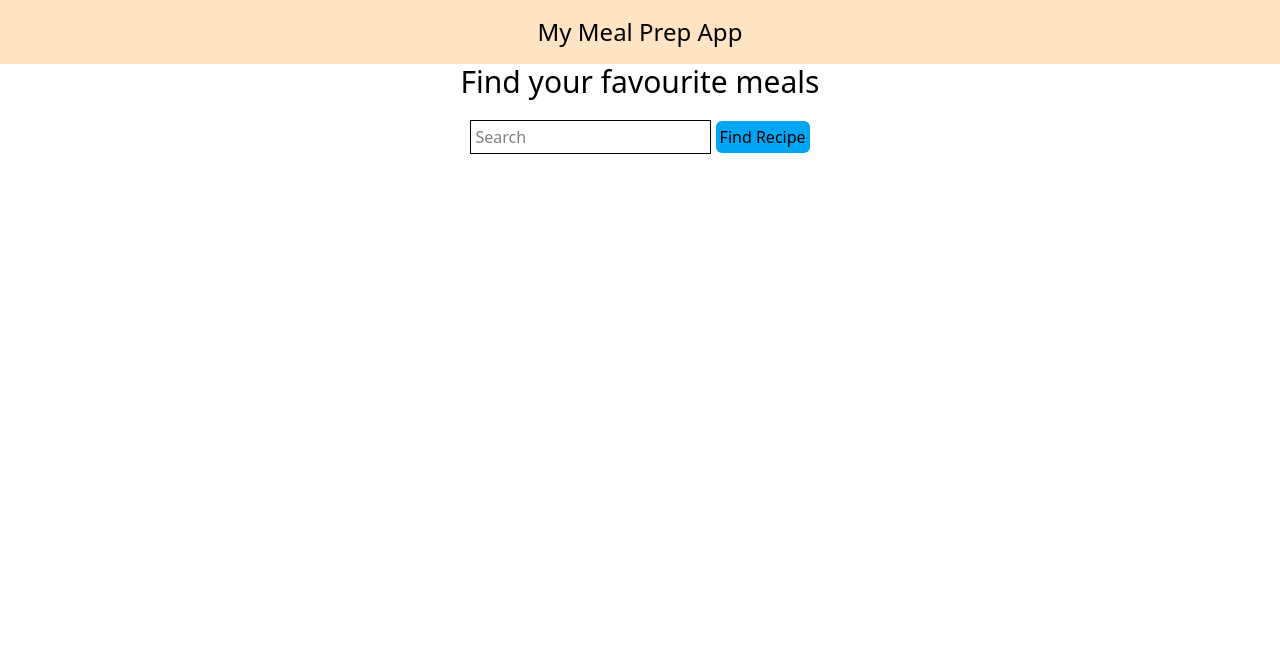
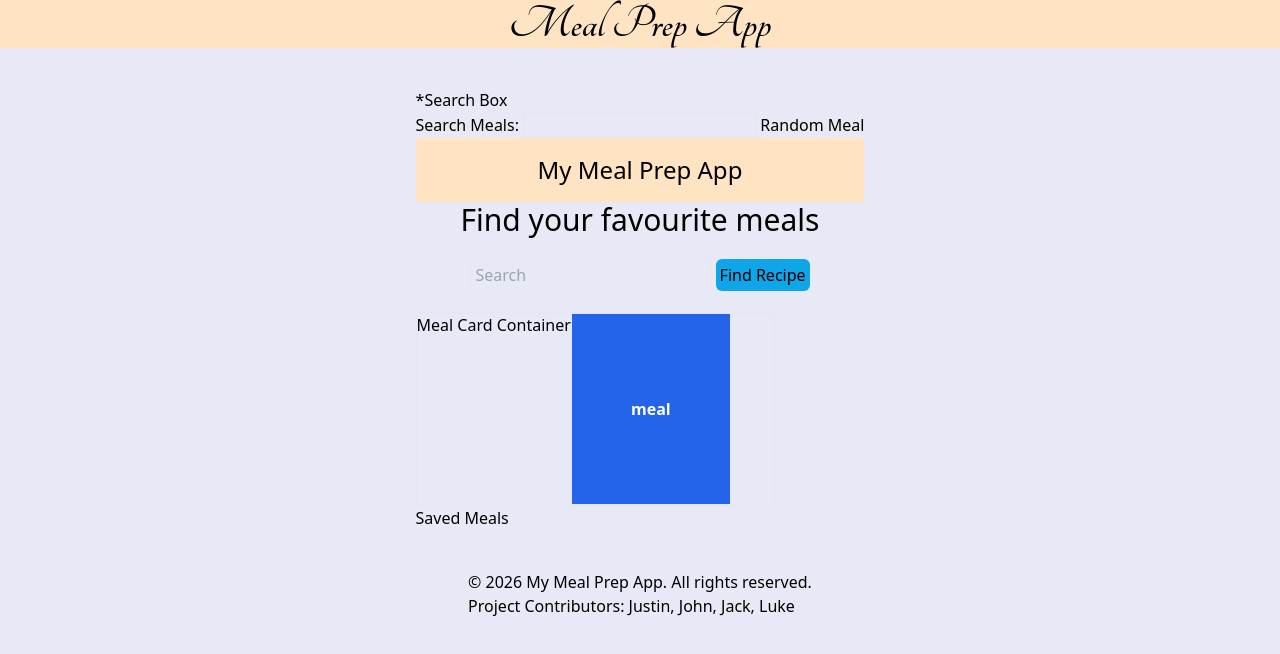
Before and after one commit to Cinnabonmon/Meal-Prep-App, a plain HTML site: page index.html in a window 1280 px wide. Drawn offline with nearby package versions, Linux system fonts and the light colour scheme; files that its build step writes are made by us from their sources; a web font is replaced by a local one.

Commit message:
add tailwind config for cdn and add fuctionality for flip cards

```diff
--- a/assets/CSS/styles.css
+++ b/assets/CSS/styles.css
@@ -1,3 +1,29 @@
+@import "tailwindcss";
+
+@import url("https://fonts.googleapis.com/css2?family=Google+Sans:ital,opsz,wght@0,17..18,400..700;1,17..18,400..700&family=Tangerine:wght@400;700&display=swap");
+
+.meal-card-container {
+  perspective: 1000px;
+}
+
+.meal-card {
+  transform-style: preserve-3d;
+  transition: transform 0.6s;
+}
+
+.meal-card-container:hover .meal-card {
+  transform: rotateY(180deg);
+}
+
+.meal-front,
+.meal-back {
+  backface-visibility: hidden;
+}
+
+.meal-back {
+  transform: rotateY(180deg);
+}
+
 @import "tailwindcss";
 
 :root {
--- a/assets/JS/index.js
+++ b/assets/JS/index.js
@@ -1 +1,2 @@
-const mealdbUrl = 'www.themealdb.com/api/json/v1/1/search.php?f='
+const mealdbUrl = 'www.themealdb.com/api/json/v1/1/search.php?f=';
+const cocktaildbUrl = 'www.thecocktaildb.com/api/json/v1/1/search.php?f=';
--- a/index.html
+++ b/index.html
@@ -1,5 +1,41 @@
-<!DOCTYPE html>
+<!doctype html>
 <html lang="en">
+  <head>
+    <meta charset="UTF-8" />
+    <meta name="viewport" content="width=device-width, initial-scale=1.0" />
+    <link rel="stylesheet" href="./assets/CSS/styles.css" />
+    <title>Document</title>
+    <script src="https://cdn.tailwindcss.com"></script>
+    <script>
+      tailwind.config = {
+        theme: {
+          extend: {
+            colors: {
+              background: "#e7eaf6",
+              primary: "#38598b",
+              secondary: "#a2a8d3",
+              dark: "#113f67",
+            },
+          },
+        },
+      };
+    </script>
+  </head>
+  <body class="flex w-full flex-col items-center gap-10 bg-background">
+    <header class="w-full">
+      <h1 class="text-5xl text-center font-['Tangerine'] font-bold">
+        Meal Prep App
+      </h1>
+    </header>
+    <main>
+      <nav>
+        *Search Box
+        <form>
+          <label for="mealSearch">Search Meals:</label>
+          <input type="text" id="mealSearch" name="mealSearch" class="border" />
+          <button type="submit">Random Meal</button>
+        </form>
+      </nav>
 <head>
   <meta charset="UTF-8">
   <meta name="viewport" content="width=device-width, initial-scale=1.0">
@@ -42,13 +78,32 @@
 
     <!-- <div>Saved Meals</div> -->
   </main>
+      <section class="flex w-[80%] h-75 border">
+        Meal Card Container
+        <div class="meal-card-container w-40">
+          <div class="meal-card w-full h-48 relative border">
+            <div
+              class="meal-front w-full h-full absolute inset-0 bg-blue-600 flex items-center justify-center text-white font-bold"
+              id="meal-front"
+            >
+              meal
+            </div>
+            <div
+              class="meal-back w-full h-full absolute inset-0 bg-green-300 flex items-center justify-center text-gray-900 font-bold"
+              id="meal-back"
+            >
+              nutrients
+            </div>
+          </div>
+        </div>
+      </section>
 
-  <!-- <footer>
-    <p>&copy; 2026 My Meal Prep App. All rights reserved.</p>
-    <p>Project Contributors: Justin, John, Jack, Luke</p>
-  </footer> -->
-  <script src="https://cdn.jsdelivr.net/npm/@tailwindcss/browser@4"></script>
-  <!-- jQuery -->
-  <script src="https://code.jquery.com/jquery-4.0.0.min.js" integrity="sha256-OaVG6prZf4v69dPg6PhVattBXkcOWQB62pdZ3ORyrao=" crossorigin="anonymous"></script>
-</body>
+      <div>Saved Meals</div>
+    </main>
+
+    <footer>
+      <p>&copy; 2026 My Meal Prep App. All rights reserved.</p>
+      <p>Project Contributors: Justin, John, Jack, Luke</p>
+    </footer>
+  </body>
 </html>
```
